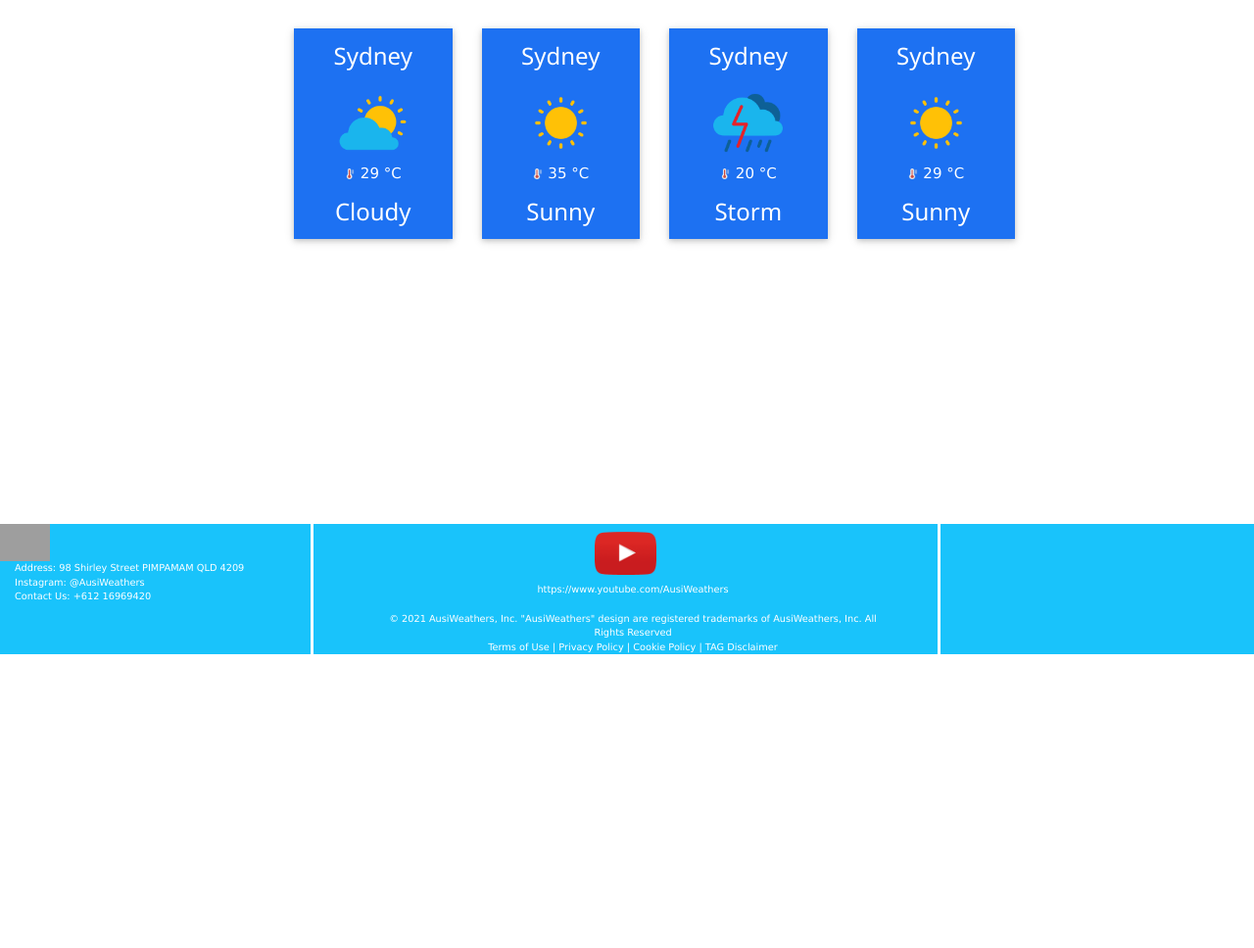
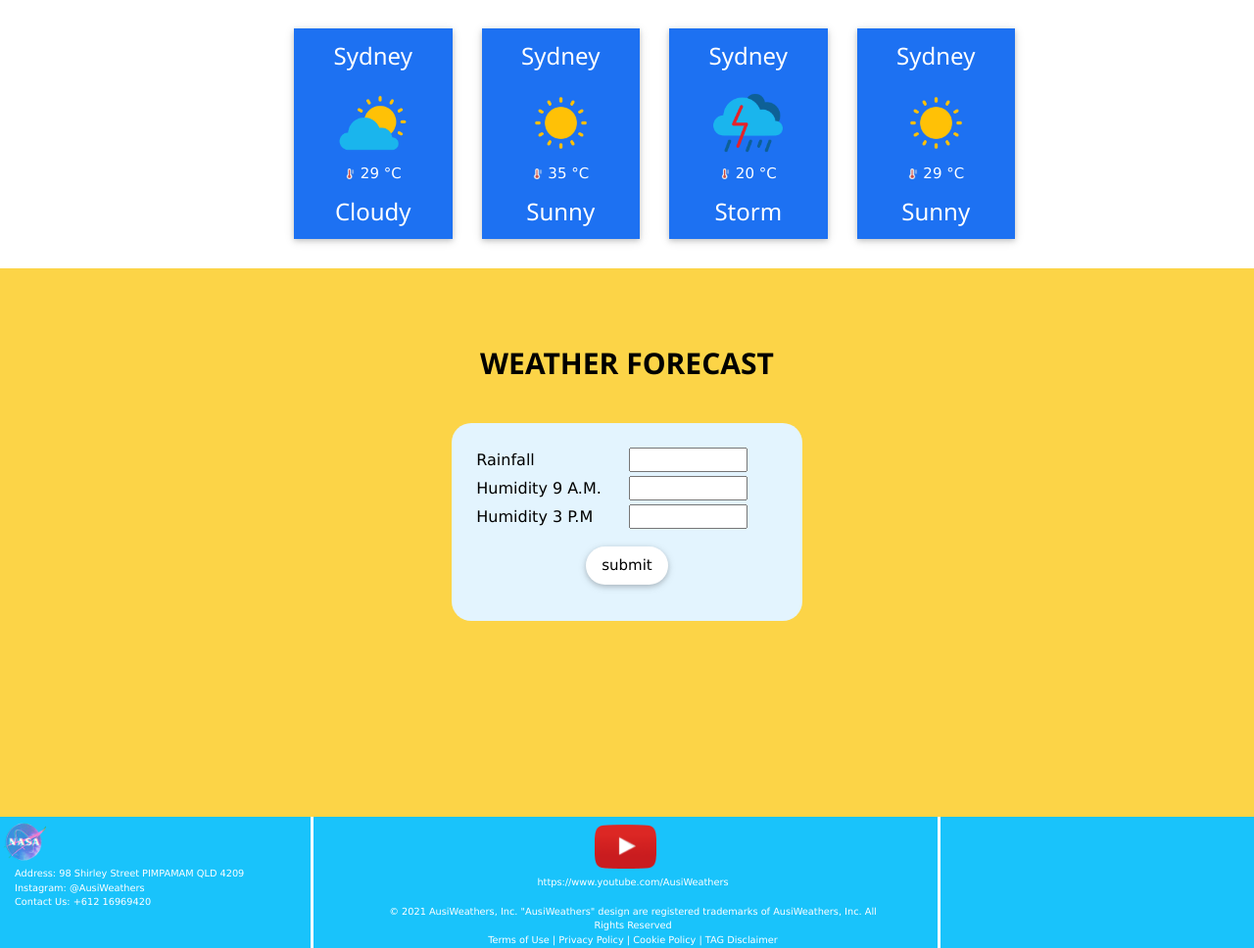
Before and after one commit to febriandaputra13/Tubes-MANPRO, a PHP site: page / in a window 1280 px wide. Shown: the part 165-1133 px from the top of the page at 98% size. Before the commit the page ends 833 px from the top, so only its background shows below. Run offline with PHP 8.4, Linux system fonts and the light colour scheme; grey boxes are pictures that could not be loaded.

Commit message:
homeforecast

```diff
--- a/index.html
+++ b/index.html
@@ -73,12 +73,51 @@
                 </div>
             </div>
         </div>
+
+        <div class="ramalan">
+            <h2 style="font-weight: bold;">WEATHER FORECAST</h2>
+
+            <div class="forecast">
+                <form action="">
+                    <table>
+                        <tr>
+                            <td style="width: 50%;">
+                                <label for="rainfall">Rainfall</label>
+                            </td>
+                            <td>
+                                <input type="text" style="width: 80%;" name="rainfall" id="rainfall">
+                            </td>
+                        </tr>
+
+                        <tr>
+                            <td>
+                                <label for="humidity9am">Humidity 9 A.M.</label>
+                            </td>
+                            <td>
+                                <input type="text" style="width: 80%;" name="humidity9am" id="humidity9am">
+                            </td>
+                        </tr>
+
+                        <tr>
+                            <td>
+                                <label for="humidity3pm">Humidity 3 P.M</label>
+                            </td>
+                            <td>
+                                <input type="text" style="width: 80%;" name="humidity3pm" id="humidity3pm">
+                            </td>
+                        </tr>
+                    </table>
+
+                    <button class="w3-button w3-white w3-round-xxlarge btnforecast" type="submit">submit</button>
+                </form>
+            </div>
+        </div>
     </div>
 
     <footer>
         <div id="footerKiri">
             <div id="logoFooter">
-                <img src="images/nasa.png" alt="logo">
+                <img src="images/logo.png" alt="logo">
             </div>
             <div id="#tulisanFooterKiri">
                 <p>Address: 98 Shirley Street PIMPAMAM QLD 4209</p>
--- a/style/style.css
+++ b/style/style.css
@@ -147,3 +147,23 @@ footer {
     opacity: 0.6;
     text-indent: -2rem;
 }
+
+.forecast{
+    background-color: #E3F4FE;
+    width: 28%;
+    padding: 1.5rem;
+    margin-left: 36%;
+    margin-top: 3%;
+    border-radius: 20px;
+}
+
+.btnforecast{
+    box-shadow: 0 2px 5px 0 rgb(0 0 0 / 16%), 0 2px 10px 0 rgb(0 0 0 / 12%);
+    margin-top: 1rem;
+}
+
+.ramalan{
+    background-color: #FCD447;
+    height: 70%;
+    padding-top: 5%;
+}
```
